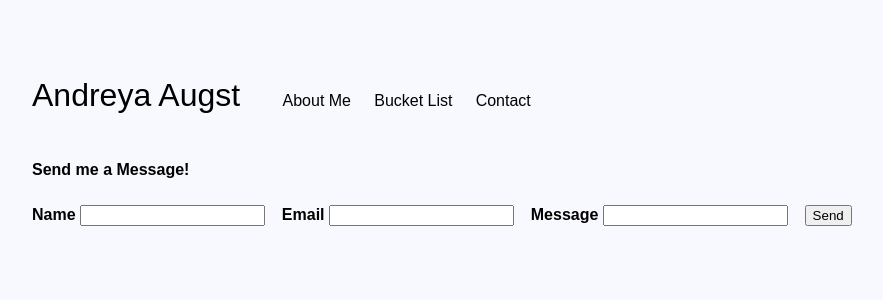
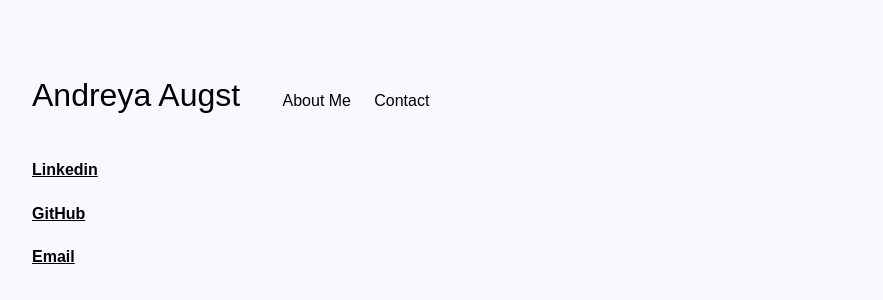
Before and after one commit to aaugst/aaugst.github.io, a plain HTML site: page nav/contact.html in a window 1280 px wide. Shown: the whole page, without its empty margins (96-979 px from the left). Drawn offline with Linux system fonts and the light colour scheme.

Commit message:
Update contact.html

```diff
--- a/nav/contact.html
+++ b/nav/contact.html
@@ -13,20 +13,15 @@
 <nav>
     <ul>
         <li><a href="aboutme.html">About Me</a></li>
-        <li><a href="bucketlist.html">Bucket List</a></li>
         <li><a href="contact.html">Contact</a></li>
     </ul>
 </nav>
 
 <!-- Form -->
-<h2>Send me a Message!</h2>
 
-<form>
-    <label>Name <input type="text"></label>
-    <label>Email <input type="email"></label>
-    <label>Message <input type="text"></label>
-    <input type="submit" value="Send">
-</form>
+<h2><a class="show-link" href="https://www.linkedin.com/in/andreyaaugst/">Linkedin</a></h2>
+<h2><a class="show-link" href="https://github.com/aaugst">GitHub</a></h2>
+<h2><a class="show-link" href="mailto:andreyaaugst@gmail.com">Email</a></h2>
 
 </body>
 </html>
```
